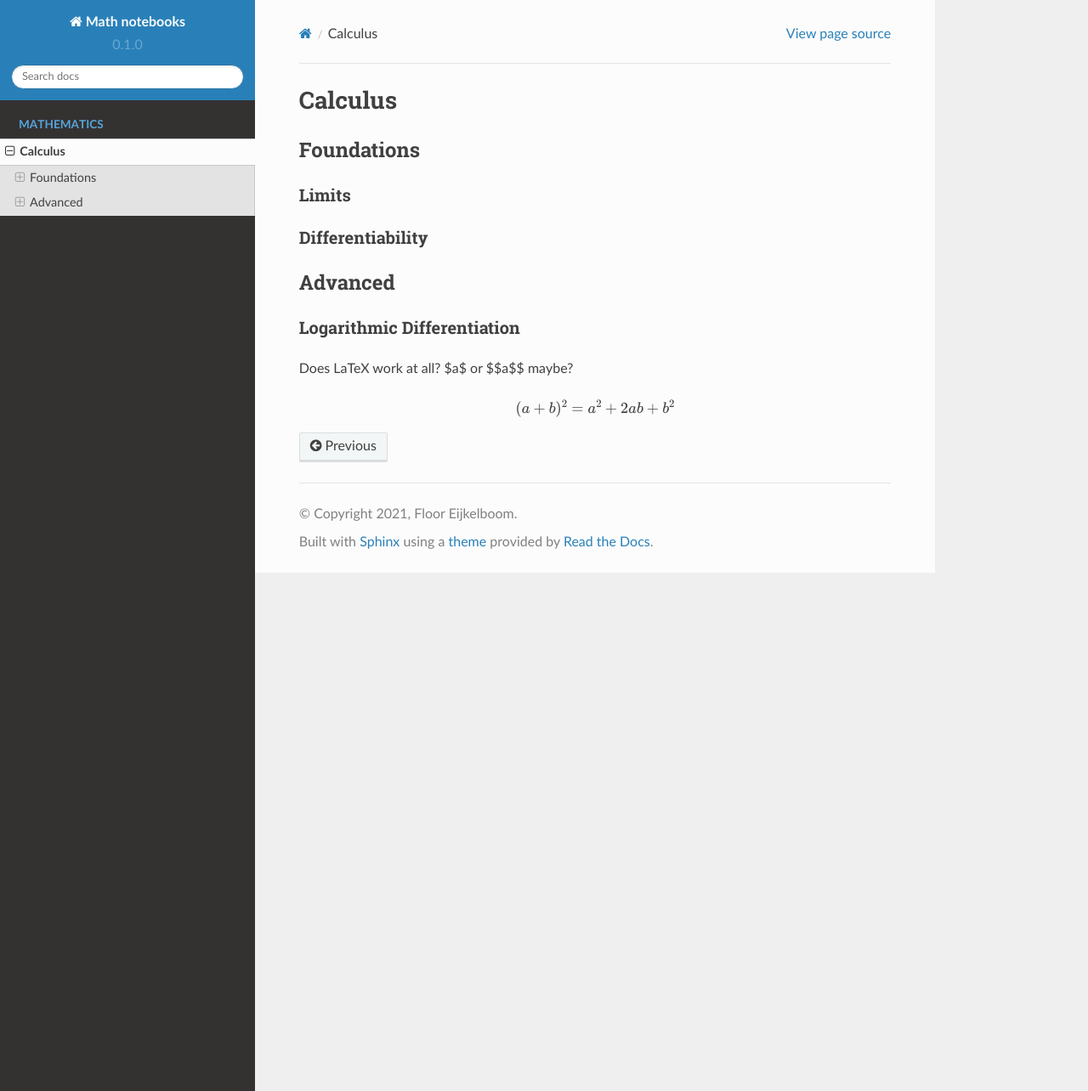
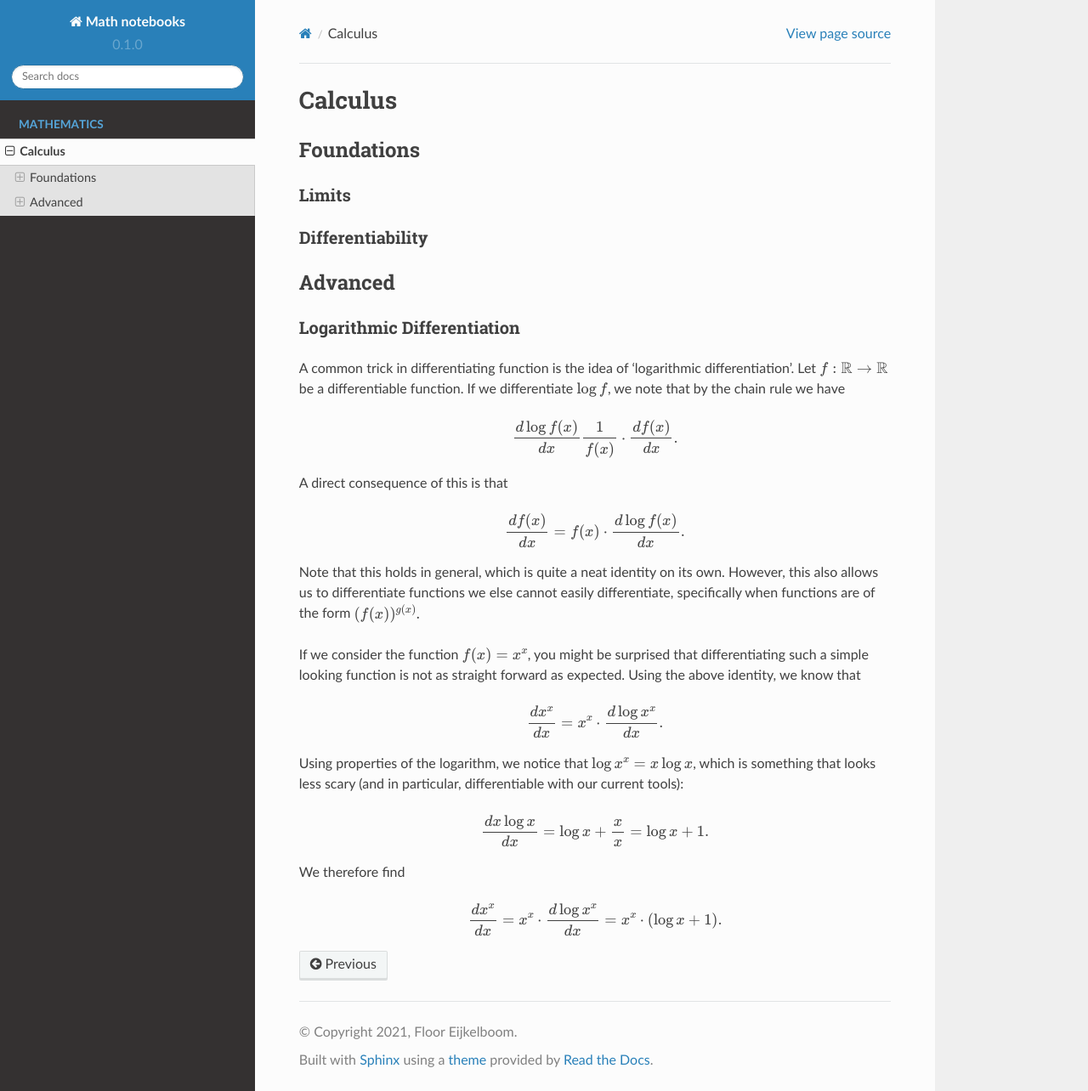
Before and after one commit to stases/uvaml1_math, a Sphinx documentation site: the page built from docs/calculus.rst, in a window 1280 px wide and 1284 px high. Shown: the whole window at 85% size. Built offline with Sphinx 7.4.7 and the Read the Docs theme 2.0.0, drawn with Linux system fonts in a browser that asks for light colours.

Commit message:
Lograithmic differentiation added

```diff
--- a/docs/calculus.rst
+++ b/docs/calculus.rst
@@ -17,6 +17,37 @@ Advanced
 Logarithmic Differentiation
 ...........................
 
-Does LaTeX work at all? $a$ or $$a$$ maybe?
+A common trick in differentiating function is the idea of 'logarithmic differentiation'.
+Let :math:`f: \mathbb{R} \to \mathbb{R}` be a differentiable function. If we differentiate :math:`\log f`, we note that by the chain rule we have
 
-.. math:: (a + b)^2 = a^2 + 2ab + b^2
+.. math::
+
+   \frac{d \log f(x)}{dx}  \frac{1}{f(x)} \cdot \frac{d f(x)}{dx}.
+
+A direct consequence of this is that
+
+.. math::
+
+   \frac{df(x)}{dx} = f(x) \cdot \frac{d \log f(x)}{dx}.
+
+Note that this holds in general, which is quite a neat identity on its own. However, this also allows us to differentiate functions we else cannot easily differentiate,
+specifically when functions are of the form :math:`(f(x))^{g(x)}.`
+
+If we consider the function :math:`f(x) = x^x`, you might be surprised that differentiating such a simple looking function is not as straight forward as expected.
+Using the above identity, we know that
+
+.. math::
+
+   \frac{dx^x}{dx} = x^x \cdot \frac{d\log x^x}{dx}.
+
+Using properties of the logarithm, we notice that :math:`\log x^x = x \log x`, which is something that looks less scary
+(and in particular, differentiable with our current tools):
+
+.. math::
+
+   \frac{d x \log x}{dx} = \log x + \frac{x}{x} = \log x + 1.
+
+We therefore find
+
+.. math::
+   \frac{dx^x}{dx} = x^x \cdot \frac{d\log x^x}{dx} = x^x \cdot (\log x + 1).
```
